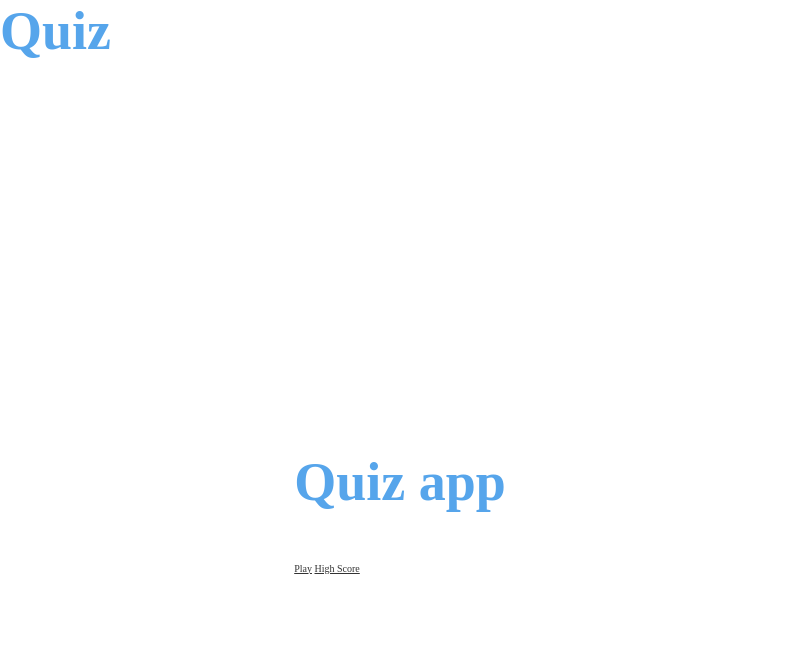
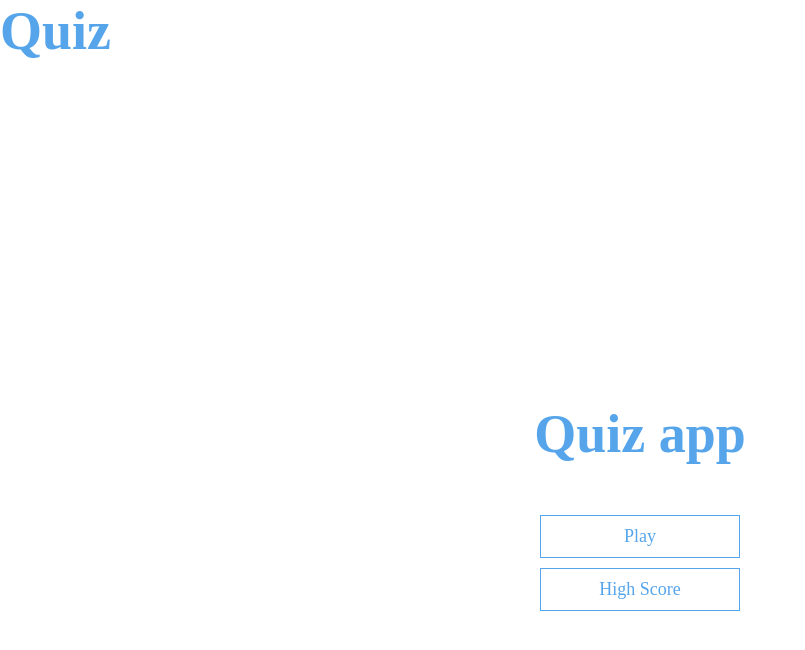
Before and after one commit to nezmustafa123/quiz_app, a plain HTML site: page index.html in a window 1280 px wide. Shown: the whole page, without its empty margins (0-805 px from the left). Drawn offline with Linux system fonts and the light colour scheme.

Commit message:
more styling changes

```diff
--- a/style.css
+++ b/style.css
@@ -60,4 +60,52 @@ h3 {
   justify-content: center;
   align-items: center;
   max-width: 80rem;
+  margin: 0 auto;
 }
+.container > * {
+  width: 100%;
+}
+
+.flex-column {
+  display: flex;
+  flex-direction: column;
+}
+.flex-center {
+  justify-content: center;
+  align-items: center;
+}
+.justify-center {
+  justify-content: center;
+}
+.text-center {
+  text-align: center;
+}
+.hidden {
+  display: none;
+}
+
+/* BUTTONS */
+
+.btn {
+  font-size: 1.8rem;
+  padding: 1rem 0;
+  width: 20rem;
+  text-align: center;
+  border: 0.1rem solid #56a5eb;
+  margin-bottom: 1rem;
+  text-decoration: none;
+  color: #56a5eb;
+  background-color: white;
+}
+
+.btn:hover {
+  cursor: pointer;
+  box-shadow: 0 0.4rem 1.4rem 0 rgba(86, 185, 235, 0.5);
+  transform: translateY(-0.1rem);
+  transition: transform 150ms;
+}
+
+.btn[disabled]:hover {
+  cursor: not-allowed;
+  box-shadow: none;
+  transform: none;
```
